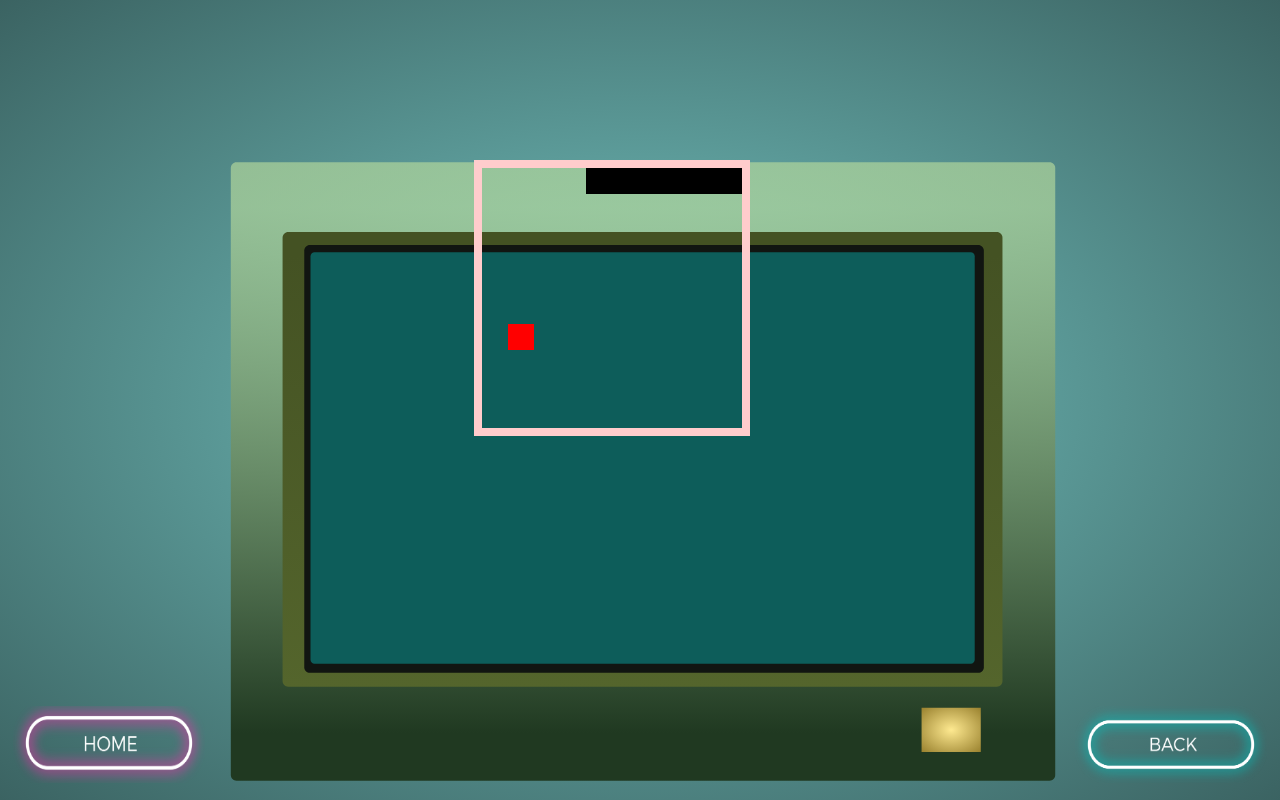
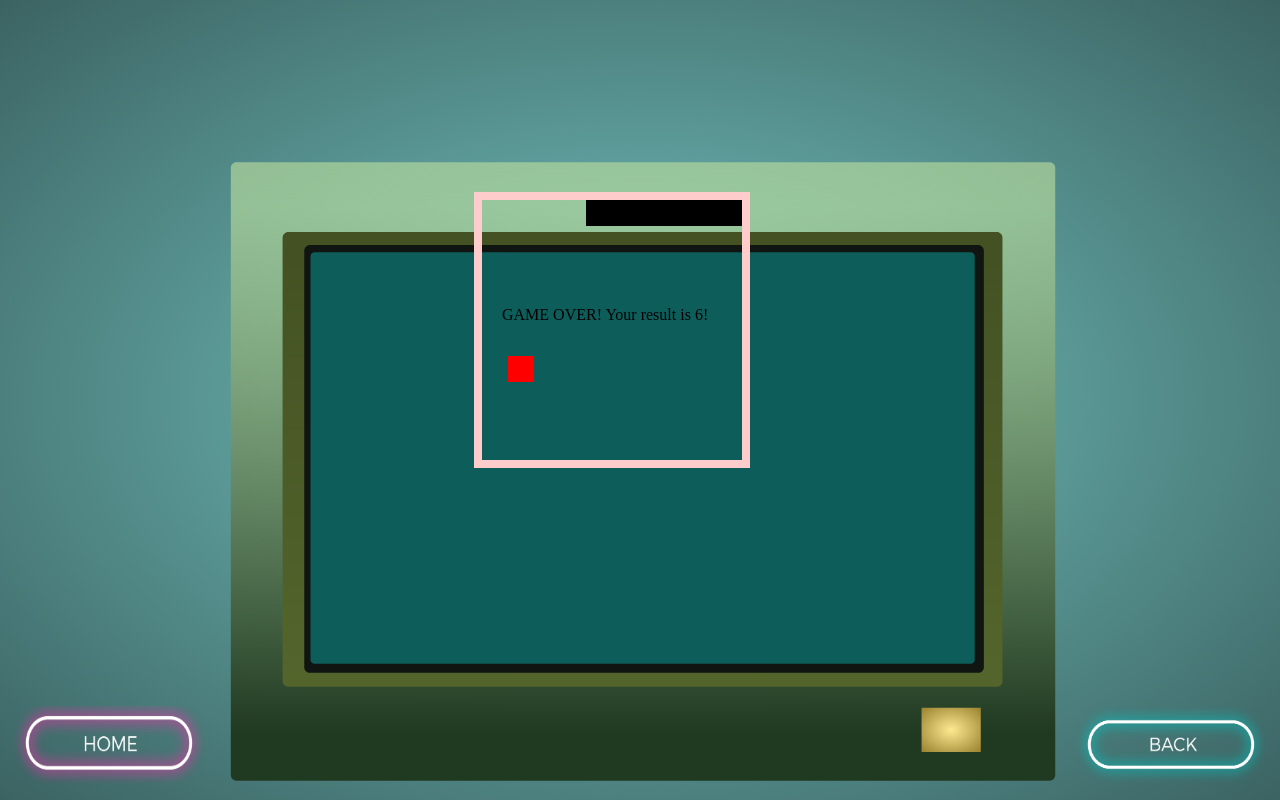
Before and after one commit to md2eoseo/AnimationProject_SpicyNoodles, a website built with Parcel: page uses_games.html in a window 1280 px wide. Built offline with nearby package versions, Linux system fonts and the light colour scheme.

Commit message:
changed gameover alert to svg text

```diff
--- a/uses_games.css
+++ b/uses_games.css
@@ -26,7 +26,7 @@ body {
 #game {
   position: absolute;
   left: 37vw;
-  top: 20vh;
+  top: 15vw;
 }
 .snake {
   fill: #000;
--- a/uses_games.js
+++ b/uses_games.js
@@ -52,6 +52,7 @@ function startGame() {
     matrixLimit = matrixSize - 1;
   let speedMs = 250,
     apple = [];
+  svg.setAttributeNS(null, "id", "gameScreen");
   svg.setAttributeNS(null, "width", rectSize * matrixSize);
   svg.setAttributeNS(null, "height", rectSize * matrixSize);
   svg.setAttributeNS(
@@ -101,7 +102,12 @@ function startGame() {
   function gameOver() {
     svg.setAttributeNS(null, "class", "game-over");
     clearInterval(timing);
-    alert("GAME OVER!\nYour result is " + snakeL + "!");
+    // alert("GAME OVER!\nYour result is " + snakeL + "!");
+    const gameoverText = document.createElementNS(svgns, "text");
+    gameoverText.setAttributeNS(null, "x", 20);
+    gameoverText.setAttributeNS(null, "y", 120);
+    gameoverText.textContent = "GAME OVER!\nYour result is " + snakeL + "!";
+    document.querySelector("#gameScreen").appendChild(gameoverText);
     gameIsOver = true;
     return;
   }
```
